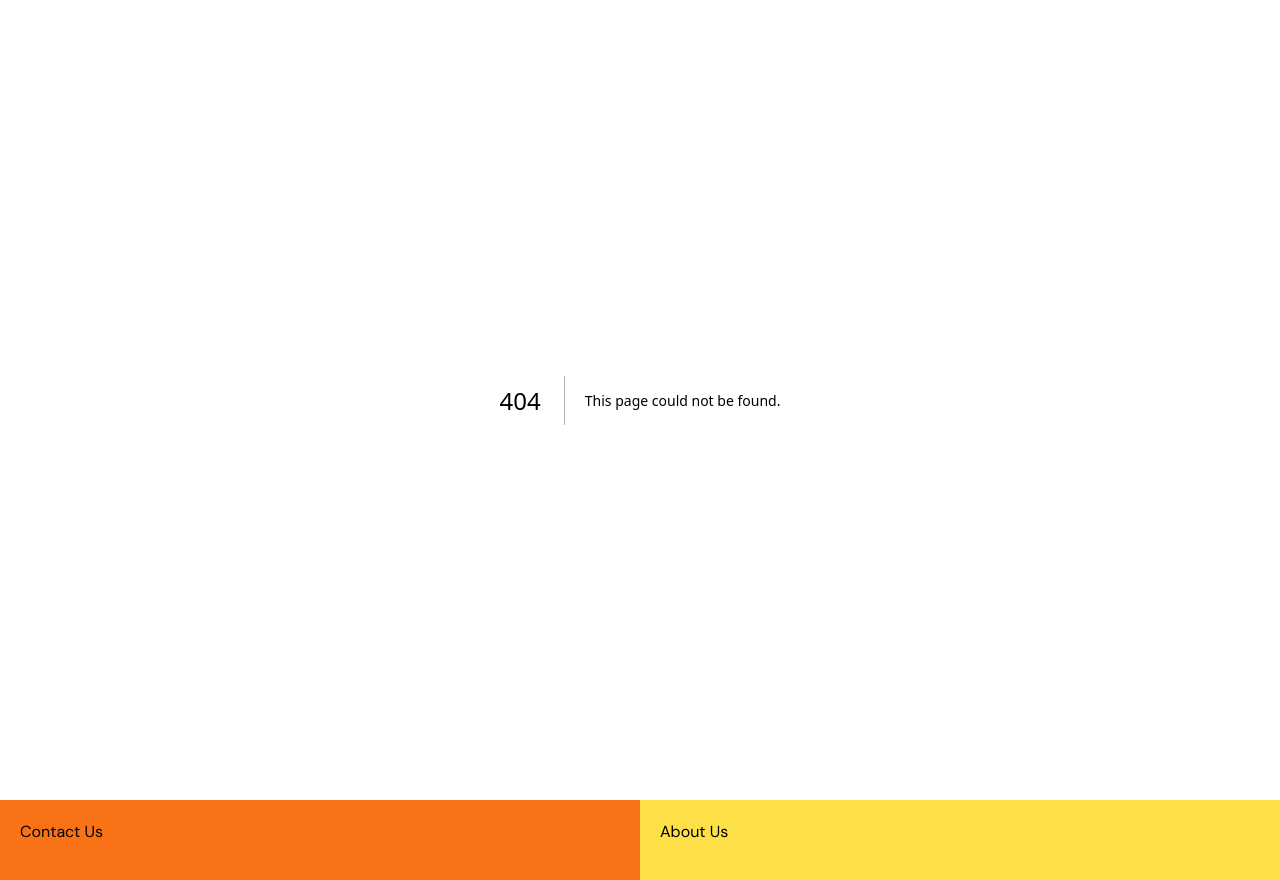
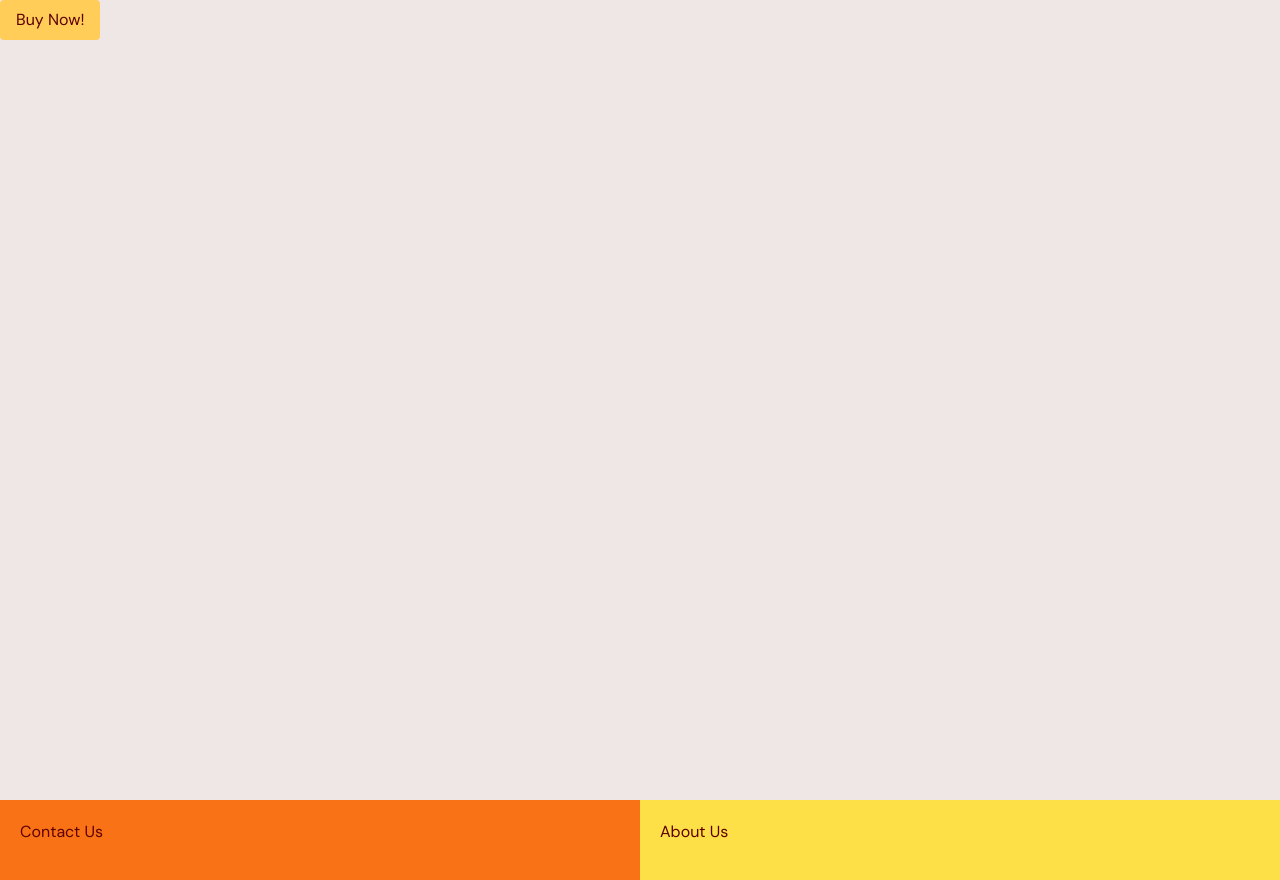
Before and after one commit to Ayush-Singh24/ProjectsHub, a Next.js app: page /components/Button in a window 1280 px wide. Before the commit this address had no page. Built offline with nearby package versions, Linux system fonts and the light colour scheme.

Commit message:
made Button component and some UI color changes

```diff
--- /dev/null
+++ b/src/pages/components/Button.tsx
@@ -0,0 +1,19 @@
+import { useRouter } from "next/router";
+
+export default function Button({ action }: { action: string }) {
+  const router = useRouter();
+
+  const handleAction = () => {
+    if (action === "ourplans") {
+      router.push("/ourplans");
+    }
+  };
+  return (
+    <button
+      className="self-center bg-secondary-400 rounded font-medium py-2 px-4 transition-all hover:scale-105 hover:bg-secondary-500 active:scale-100"
+      onClick={handleAction}
+    >
+      Buy Now!
+    </button>
+  );
+}
--- a/src/pages/components/Footer.tsx
+++ b/src/pages/components/Footer.tsx
@@ -1,6 +1,6 @@
 export default function Footer() {
   return (
-    <footer className="none md:block md:h-[10%] max-w-[1550px] mx-auto bg-primary-500">
+    <footer className="hidden md:block md:h-[10%] max-w-[1550px] mx-auto bg-primary-300">
       <div className="flex flex-row justify-stretch items-stretch w-full h-full">
         <div className="bg-orange-500 p-5 basis-1/2">Contact Us</div>
         <div className="bg-yellow-300 p-5 basis-1/2">About Us</div>
--- a/src/pages/index.tsx
+++ b/src/pages/index.tsx
@@ -1,3 +1,5 @@
+import Button from "./components/Button";
+
 export default function Home() {
   return (
     <section className="bg-gray-20 h-full max-w-[1550px] p-5 flex flex-col justify-center mx-auto">
@@ -15,9 +17,7 @@ export default function Home() {
             consectetur adipisicing elit. Vel, tempora dicta. Corporis non
             ratione repelle
           </p>
-          <button className="self-center bg-secondary-400 rounded font-medium py-2 px-4 transition-all hover:scale-105 hover:bg-secondary-500">
-            Buy Now!
-          </button>
+          <Button action="ourplans" />
         </div>
         <img
           src="/images/HomePageGraphic.png"
```
